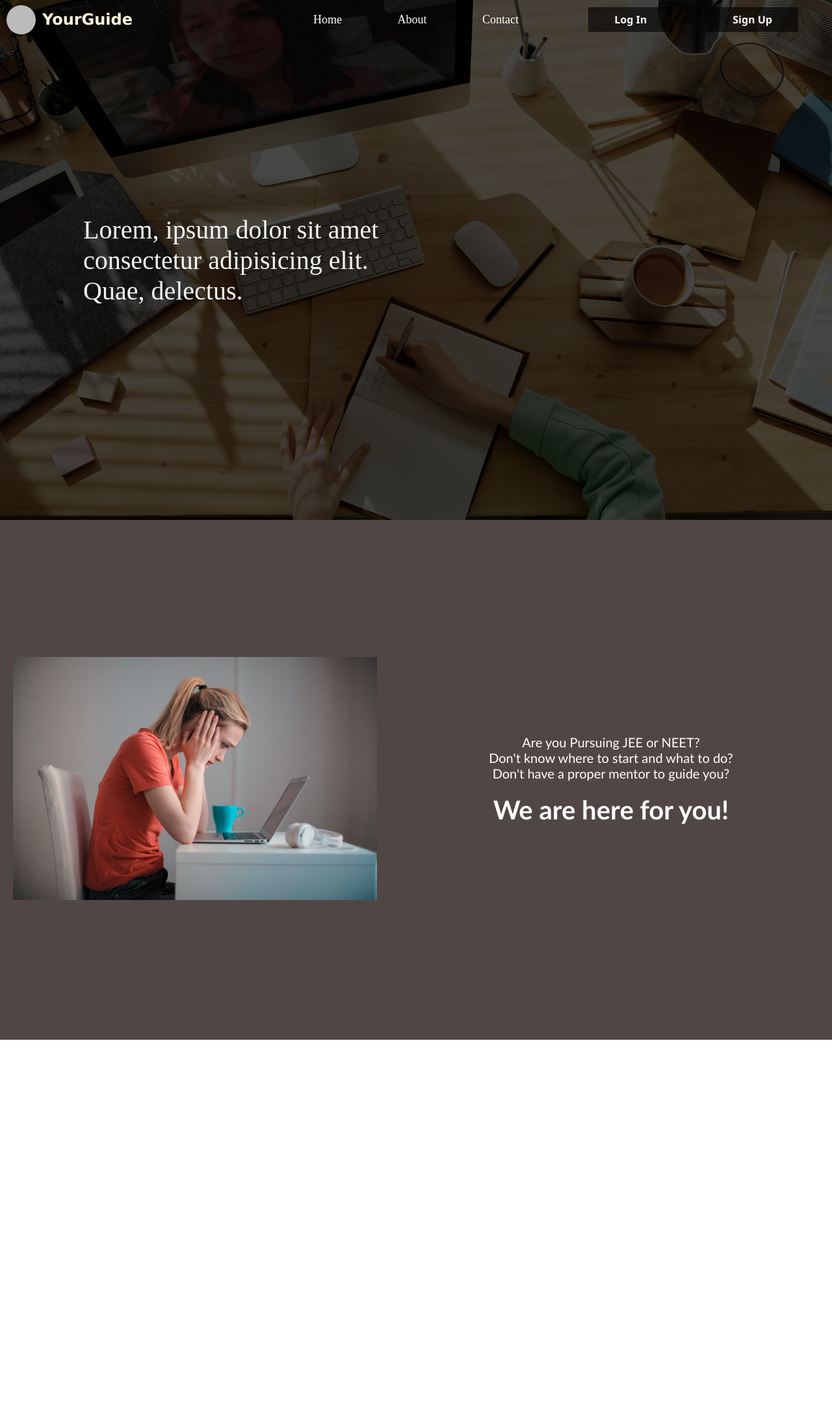
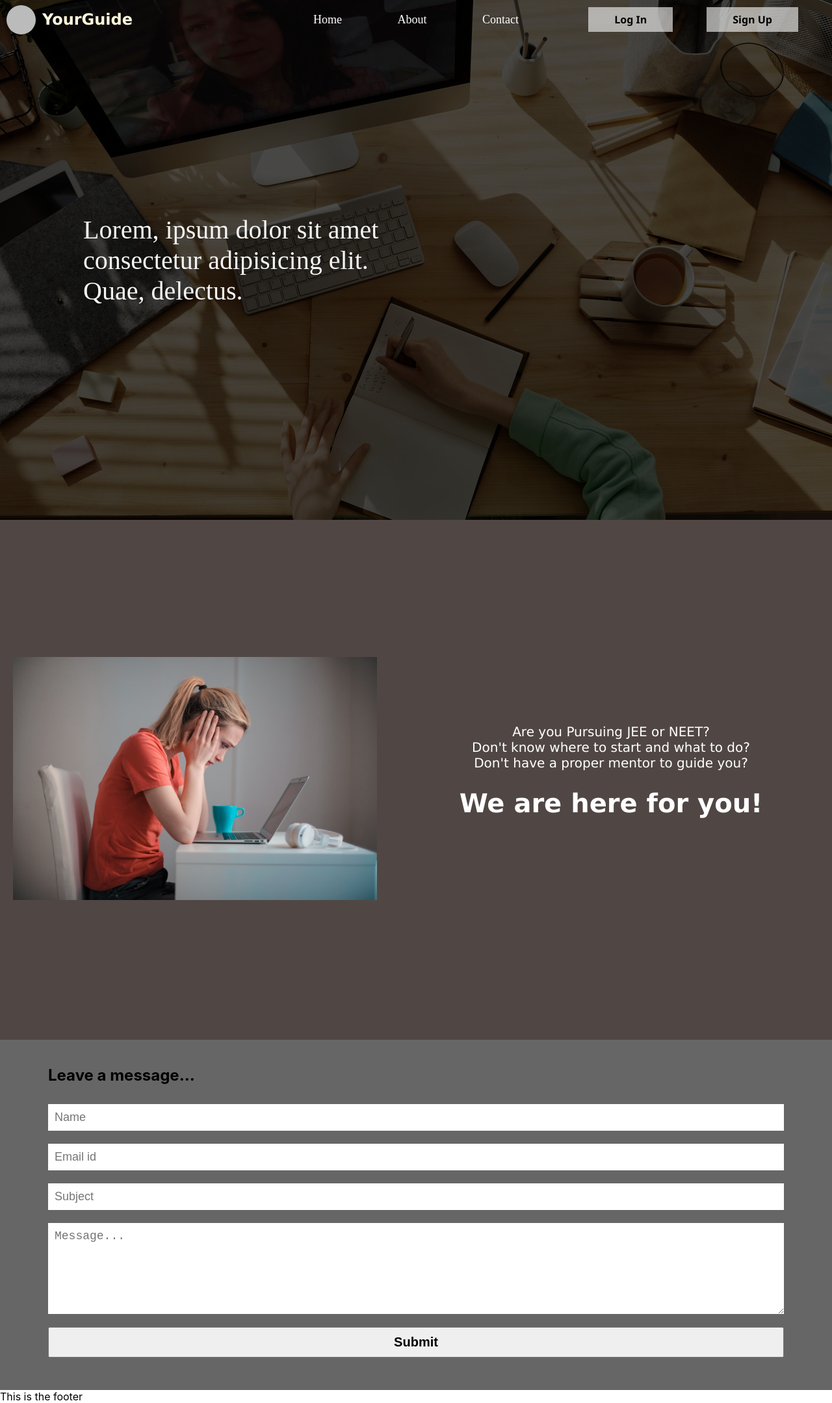
Before and after one commit to Adityaintel/ACment_Startup, a React (Create React App) app: page / in a window 1280 px wide. Shown: the whole page at 65% size. Before the commit the page ends 1600 px from the top, so only its background shows below. Built offline with nearby package versions, Linux system fonts and the light colour scheme.

Commit message:
Added transition to navBar and added contact form
Added contact form.
Added fade-in background transition to the navBar using script in HomePage,js.
Changed the register buttons color.

```diff
--- a/src/HomePage.css
+++ b/src/HomePage.css
@@ -39,6 +39,13 @@
   width: 100%;
   height: 60px;
   color: cornsilk;
+  -webkit-transition: all 1s ease;
+  transition: all 1s ease;
+  z-index: 100;
+}
+
+.page1__navbarNew {
+  background-color: rgba(0, 0, 0, 0.9);
 }
 
 .page1__logo {
@@ -95,6 +102,7 @@
   padding: 5px 20px;
   border-radius: 30px;
   cursor: pointer;
+  outline: none;
 }
 
 .page1__info h3:hover {
@@ -118,19 +126,31 @@
           justify-content: space-evenly;
 }
 
-.page1__register button {
+.page1__registerBtn {
   padding: 8px 40px;
+  min-width: 100px;
   font-size: 16px;
   font-family: "Segoe UI", Tahoma, Geneva, Verdana, sans-serif;
-  font-weight: 600;
-  background-color: rgba(0, 0, 0, 0.6);
-  color: snow;
+  font-weight: 800;
+  background-color: rgba(255, 255, 255, 0.6);
+  color: black;
   border: none;
   cursor: pointer;
 }
 
-.page1__register button:hover {
+.page1__registerBtn:hover {
   background-color: black;
+  color: snow;
+}
+
+.register__buttonNew {
+  background-color: rgba(255, 255, 255, 0.6);
+  color: black;
+}
+
+.register__buttonNew:hover {
+  background-color: white;
+  color: black;
 }
 
 .page1__intro {
@@ -185,13 +205,67 @@
           flex: 1;
   text-align: center;
   font-size: 20px;
-  font-family: "Trebuchet MS", "Lucida Sans Unicode", "Lucida Grande", "Lucida Sans", Arial, sans-serif;
+  font-family: Verdana, Geneva, Tahoma, sans-serif;
   padding: 30px;
 }
 
-.page2__content h3 {
+.page2__content b {
   font-size: 40px;
   font-weight: 600;
-  margin-top: 20px;
+  line-height: 100px;
+}
+
+.homepage__contact {
+  background-color: rgba(0, 0, 0, 0.6);
+  padding: 40px 5vw;
+  width: 100%;
+}
+
+.homepage__contact h2 {
+  margin-bottom: 20px;
+  margin-left: 10px;
+}
+
+.homepage__contactForm {
+  display: -webkit-box;
+  display: -ms-flexbox;
+  display: flex;
+  -webkit-box-orient: vertical;
+  -webkit-box-direction: normal;
+      -ms-flex-direction: column;
+          flex-direction: column;
+  font-size: 30px;
+}
+
+.homepage__contactForm input {
+  padding: 10px;
+  margin: 10px;
+  border: none;
+  font-size: 18px;
+}
+
+.homepage__contactForm input:focus {
+  border: none;
+  outline: none;
+}
+
+.homepage__contactForm textarea {
+  padding: 10px;
+  margin: 10px;
+  border: none;
+  font-size: 18px;
+  resize: vertical;
+}
+
+.homepage__contactForm textarea:focus {
+  border: none;
+  outline: none;
+}
+
+.homepage__contactForm button {
+  padding: 10px;
+  margin: 10px;
+  font-size: 20px;
+  font-weight: 600;
 }
 /*# sourceMappingURL=HomePage.css.map */
--- a/src/HomePage.js
+++ b/src/HomePage.js
@@ -1,11 +1,27 @@
-import React from "react";
+import React, { useEffect, createRef } from "react";
 import "./HomePage.css";
-import page2Image from "./images/confused girl.jpg"
+import page2Image from "./images/confused girl.jpg";
+
 function HomePage() {
+  window.addEventListener("scroll", () => {
+    const navBar = document.querySelector(".page1__navbar");
+    const regBtn = document.querySelectorAll(".page1__registerBtn");
+    let scrollPos = window.scrollY;
+
+    console.log(scrollPos);
+    if (scrollPos >= 100) {
+      navBar.classList.add("page1__navbarNew");
+      [...regBtn].forEach((elem) => elem.classList.add("register__buttonNew"));
+    } else {
+      navBar.classList.remove("page1__navbarNew");
+      [...regBtn].forEach((elem) =>
+        elem.classList.remove("register__buttonNew")
+      );
+    }
+  });
+
   return (
     <div className="homepage">
-      {/* <div className="bgColor"></div> */}
-      <div className="page1">
       <div className="page1__navbar">
         <div className="page1__logo">
           <div className="logo">
@@ -15,16 +31,23 @@ function HomePage() {
         </div>
         <div className="page1__right">
           <div className="page1__info">
-              <a href="#"><h3>Home</h3></a>
-              <a href="#"><h3>About</h3></a>
-              <a href="#"><h3>Contact</h3></a>
+            <a href="#">
+              <h3>Home</h3>
+            </a>
+            <a href="#">
+              <h3>About</h3>
+            </a>
+            <a href="#">
+              <h3>Contact</h3>
+            </a>
           </div>
           <div className="page1__register">
-              <button className="page1__login">Log In</button>
-              <button className="page1__signup">Sign Up</button>
+            <button className="page1__registerBtn">Log In</button>
+            <button className="page1__registerBtn">Sign Up</button>
           </div>
         </div>
       </div>
+      <div className="page1">
         <div className="page1__content">
           <div className="page1__intro">
             <p>
@@ -41,12 +64,43 @@ function HomePage() {
         <p className="page2__content">
           Are you Pursuing JEE or NEET?
           <br />
-          Don't know where to start and what to do?<br/>
-          Don't have a proper mentor to guide you?<br/>
-          <h3>We are here for you!</h3>
+          Don't know where to start and what to do?
+          <br />
+          Don't have a proper mentor to guide you?
+          <br />
+          <b>We are here for you!</b>
         </p>
-
       </div>
+      <div className="homepage__contact">
+        <h2>Leave a message...</h2>
+        <form action="" className="homepage__contactForm">
+          <input type="text" name="name" placeholder="Name" className="name" />
+          <input
+            type="email"
+            name="email"
+            placeholder="Email id"
+            className="email"
+          />
+          <input
+            type="text"
+            name="subject"
+            placeholder="Subject"
+            className="subject"
+          />
+          <textarea
+            name="message"
+            className="message"
+            cols="30"
+            rows="6"
+            placeholder="Message..."
+          />
+          <button type="submit" className="submit">
+            Submit
+          </button>
+        </form>
+      </div>
+      <div className="homepage__footerSpaceOccupier"></div>
+      <div className="homepage__footer">This is the footer</div>
     </div>
   );
 }
--- a/src/HomePage.scss
+++ b/src/HomePage.scss
@@ -1,15 +1,22 @@
 
+
+// ================ variables ========================
 
 $page1-intro-font:"Times New Roman", Times, serif;
 $page1-logo-font:Verdana, Geneva, Tahoma, sans-serif;
 $page1-info-font:"Times New Roman", Times, serif;
 $page1__register:"Segoe UI", Tahoma, Geneva, Verdana, sans-serif;
-$page2__content:'Trebuchet MS', 'Lucida Sans Unicode', 'Lucida Grande', 'Lucida Sans', Arial, sans-serif;
+$page2__content:Verdana, Geneva, Tahoma, sans-serif;
+
+// ================ home page =================================
 
 .homepage {
   overflow-x: hidden;
   position: relative;
 }
+
+// =================== page 1 =========================================
+
 .page1::before {
   content: "";
   position: absolute;
@@ -30,6 +37,9 @@ $page2__content:'Trebuchet MS', 'Lucida Sans Unicode', 'Lucida Grande', 'Lucida
   width: 100%;
   position: relative;
 }
+
+// ================ navigation bar =========================
+
 .page1__navbar {
   position: fixed;
   top:0;
@@ -39,8 +49,14 @@ $page2__content:'Trebuchet MS', 'Lucida Sans Unicode', 'Lucida Grande', 'Lucida
   width: 100%;
   height: 60px;
   color: cornsilk;
-  // background: aqua;
+  transition: all 1s ease;
+  z-index:100;
 }
+
+.page1__navbarNew{
+  background-color: rgba(0, 0, 0, 0.9);
+}
+
 .page1__logo {
   display: flex;
   align-items: center;
@@ -78,6 +94,7 @@ $page2__content:'Trebuchet MS', 'Lucida Sans Unicode', 'Lucida Grande', 'Lucida
   padding: 5px 20px;
   border-radius: 30px;
   cursor: pointer;
+  outline: none;
   &:hover {
     background-color: rgba(255, 255, 255, 0.7);
     color: black;
@@ -93,19 +110,32 @@ $page2__content:'Trebuchet MS', 'Lucida Sans Unicode', 'Lucida Grande', 'Lucida
   // background: chartreuse;
 }
 
-.page1__register button {
+.page1__registerBtn{
   padding: 8px 40px;
+  min-width: 100px;
   font-size: 16px;
   font-family:$page1__register;
-  font-weight: 600;
-  background-color: rgba(0, 0, 0, 0.6);
-  color: snow;
+  font-weight: 800;
+  background-color: rgba(255, 255, 255, 0.6);
+  color: black;
   border: none;
   cursor: pointer;
   &:hover {
     background-color: rgba(0, 0, 0, 1);
+    color:snow;
   }
 }
+.register__buttonNew{
+  background-color: rgba(255, 255, 255, 0.6);
+  color:black;
+  &:hover {
+    background-color: rgba(255, 255, 255, 1);
+    color:black;
+  }
+}
+
+
+// ====================== page 1 intro ====================================
 
 .page1__intro{
   color:whitesmoke;
@@ -117,6 +147,8 @@ $page2__content:'Trebuchet MS', 'Lucida Sans Unicode', 'Lucida Grande', 'Lucida
   font-family:$page1-intro-font;
   width:40%;
 }
+
+// =================== page 2 ===============================
 
 .page2{
   height: 100vh;
@@ -148,9 +180,57 @@ $page2__content:'Trebuchet MS', 'Lucida Sans Unicode', 'Lucida Grande', 'Lucida
   font-size: 20px;
   font-family: $page2__content;
   padding:30px;
-  h3{
+  b{
     font-size: 40px;
     font-weight: 600;
-    margin-top: 20px;
+    line-height: 100px;
   }
 }
+
+
+// ===================== contact form==============================
+
+.homepage__contact{
+  background-color: rgba(0, 0, 0, 0.6);
+  padding:40px 5vw;
+  width:100%;
+  h2{
+    margin-bottom:20px;
+    margin-left:10px;
+  }
+}
+
+.homepage__contactForm{
+  display:flex;
+  flex-direction: column;
+  font-size: 30px;
+  input{
+    padding:10px;
+    margin:10px;
+    // border-radius: 10px;
+    border:none;
+    font-size: 18px;
+    &:focus{
+      border:none;
+      outline: none;
+    }
+  }
+  textarea{
+    padding:10px;
+    margin:10px;
+    // border-radius: 10px;
+    border:none;
+    font-size: 18px;
+    resize:vertical;
+    &:focus{
+      border:none;
+      outline: none;
+    }
+  }
+  button{
+    padding:10px;
+    margin:10px;
+    font-size:20px;
+    font-weight: 600;
+  }
+}
```
Also changed, not shown: src/scripts/homepageScript.js (deleted), 1 other file (tests, documents, lock files or other folders). Lines whose indentation alone changed are shown as unchanged.
